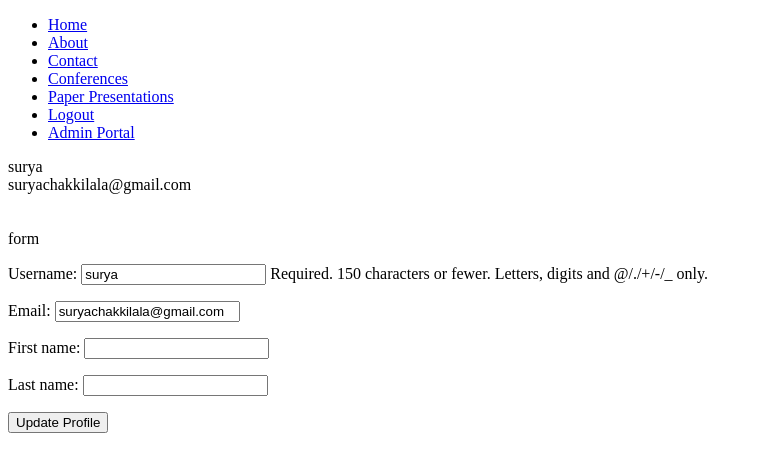
After one commit to SuryaChakkilala/conference-project-feb-22, a Django app: page /profile/ in a window 1280 px wide. The commit adds this page. Shown: the top 472 px of the page, without its empty margins (0-759 px from the left). Run offline with Django 3.2, Linux system fonts and the light colour scheme; a user stored in the database is signed in.

Commit message:
update profile added

```diff
--- a/pages/forms.py
+++ b/pages/forms.py
@@ -1,9 +1,9 @@
 from django import forms
-from django.contrib.auth.forms import UserCreationForm
+from django.contrib.auth.forms import UserCreationForm, UserChangeForm
 from django.contrib.auth.models import User
 
 
-class RegiserUserForm(UserCreationForm):
+class RegisterUserForm(UserCreationForm):
     first_name = forms.CharField(max_length=200)
     last_name = forms.CharField(max_length=200)
     email = forms.EmailField()
@@ -11,3 +11,11 @@ class RegiserUserForm(UserCreationForm):
     class Meta:
         model = User
         fields = ('username', 'first_name', 'last_name', 'email', 'password1', 'password2')
+
+class UserUpdateForm(forms.ModelForm):
+    email = forms.EmailField()
+    first_name = forms.CharField(max_length=50)
+    last_name = forms.CharField(max_length=50)
+    class Meta:
+        model = User
+        fields = ("username", "email", "first_name", "last_name")
--- a/pages/templates/pages/main.html
+++ b/pages/templates/pages/main.html
@@ -28,11 +28,16 @@
                 </li>
                 <li>
                     {% if user.is_authenticated %}
-                        <a href="#"> Logout </a>
+                        <a href="{% url 'logout' %}"> Logout </a>
                     {% else %}
                         <a href="{% url 'login' %}"> Login </a>
                     {% endif %}
                 </li>
+                {% if user.is_superuser %}
+                <li>
+                    <a href="/admin">Admin Portal</a>
+                </li>
+                {% endif %}
             </ul>
         </nav>
         {% block content %}
--- /dev/null
+++ b/pages/templates/pages/profile.html
@@ -0,0 +1,15 @@
+{% extends 'pages/main.html' %}
+
+{% block content %}
+{{user.username}}<br>
+{{user.email}}<br>
+{{user.first_name}}<br>
+{{user.last_name}}<br>
+
+form
+<form method="POST">
+    {% csrf_token %}
+    {{form.as_p}}
+    <button type="submit">Update Profile</button>
+</form>
+{% endblock %}
--- a/pages/urls.py
+++ b/pages/urls.py
@@ -9,4 +9,6 @@ urlpatterns = [
     path('contact/', views.contact, name='contact'),
     path('login/', views.loginPage, name='login'),
     path('register/', views.registerPage, name='register'),
+    path('logout/', views.logoutUser, name='logout'),
+    path('profile/', views.profile, name='profile'),
 ]
--- a/pages/views.py
+++ b/pages/views.py
@@ -1,18 +1,19 @@
 from django.shortcuts import render, redirect
 from django.forms import inlineformset_factory
 from django.contrib.auth.forms import UserCreationForm
+from .forms import *
 from django.contrib.auth.models import User
 from .models import *
-from .forms import RegiserUserForm
+from .forms import RegisterUserForm, UserUpdateForm
 from django.contrib import messages
 from django.contrib.auth import login, logout, authenticate
 
 # Create your views here.
 
 def registerPage(request):
-    form = RegiserUserForm()
+    form = RegisterUserForm()
     if request.method == "POST":
-        form = RegiserUserForm(request.POST)
+        form = RegisterUserForm(request.POST)
         if form.is_valid():
             form.save()
             user = form.cleaned_data.get('username')
@@ -41,6 +42,25 @@ def loginPage(request):
     context = {}
     return render(request, 'pages/login.html', context)
 
+def logoutUser(request):
+    messages.success(request, f'{request.user} has been succesfully logged out.')
+    logout(request)
+    return redirect('login')
+
+def profile(request):
+    if not request.user.is_authenticated:
+        return redirect('login')
+
+    if request.method == "POST":
+        form = UserUpdateForm(request.POST, instance=request.user)
+        if form.is_valid():
+            form.save()
+            messages.success(request, f'Your Account with username {request.user.username} has succesfully been updated!')
+            return redirect('profile')
+    form = UserUpdateForm(instance=request.user)
+    context = {'form': form}
+    return render(request, 'pages/profile.html', context)
+
 def home(request):
     context = {}
     return render(request, 'pages/home.html', context)
```
Also changed, not shown: db.sqlite3.
